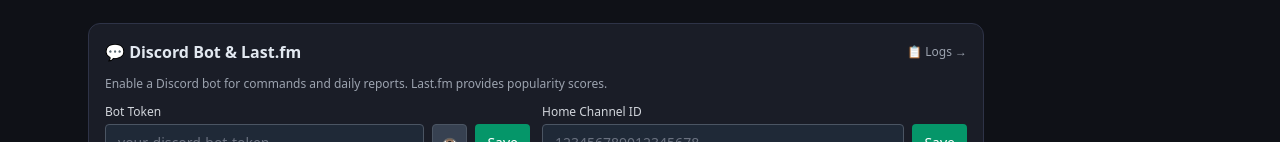
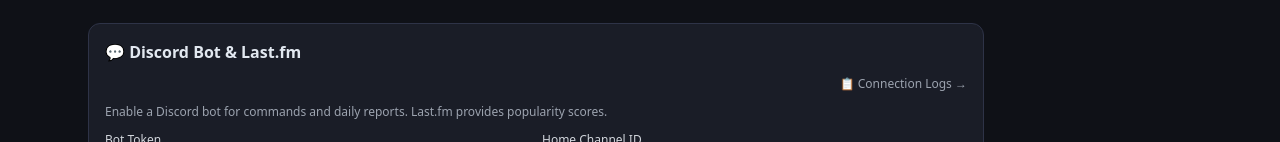
Before and after one commit to wgoff-labs/Groovarr, a Next.js app in the folder frontend/: page /settings in a window 1280 px wide. Shown: the part 566-708 px from the top of the page. Built offline with nearby package versions, Linux system fonts and the light colour scheme; no server answers.

Commit message:
ui: split service block headers into left/right grid layout

```diff
--- a/frontend/src/app/settings/page.tsx
+++ b/frontend/src/app/settings/page.tsx
@@ -327,11 +327,11 @@
 
       {/* ── Lidarr ── */}
       <div className="card space-y-3">
-        {/* Header: title + status + button */}
-        <div className="flex items-center justify-between">
+        {/* Header: left=title, right=status+button */}
+        <div className="grid grid-cols-2 items-center">
           <h2 className="text-base font-semibold flex items-center gap-2">🎵 Lidarr</h2>
           {lidarrStatus && (
-            <div className="flex items-center gap-3">
+            <div className="flex items-center justify-end gap-3">
               <p className={`text-xs ${connColor(lidarrStatus)}`}>{connLabel(lidarrStatus)}</p>
               {connBtn(lidarrStatus, connActing === 'lidarr', 'lidarr', handleConnection)}
             </div>
@@ -366,26 +366,32 @@
 
       {/* ── Discord Bot & Last.fm ── */}
       <div className="card space-y-3">
-        {/* Header: title + discord status + logs link */}
-        <div className="flex items-center justify-between">
+        {/* Header: left=title, right=status rows + logs link */}
+        <div className="grid grid-cols-2">
           <h2 className="text-base font-semibold flex items-center gap-2">💬 Discord Bot &amp; Last.fm</h2>
-          <div className="flex items-center gap-3">
+          <div className="space-y-1 text-right">
+            <div className="flex items-center justify-end gap-3">
               {discordStatus && (
-              <div className="flex items-center gap-2">
-                <span className="text-xs text-gray-500">Discord</span>
+                <>
+                  <span className="text-xs text-gray-400">Discord</span>
                   <p className={`text-xs ${connColor(discordStatus)}`}>{connLabel(discordStatus)}</p>
                   {connBtn(discordStatus, connActing === 'discord', 'discord', handleConnection)}
+                </>
+              )}
             </div>
-            )}
+            <div className="flex items-center justify-end gap-3">
               {lastfmStatus && (
-              <div className="flex items-center gap-2">
-                <span className="text-xs text-gray-500">Last.fm</span>
+                <>
+                  <span className="text-xs text-gray-400">Last.fm</span>
                   <p className={`text-xs ${connColor(lastfmStatus)}`}>{connLabel(lastfmStatus)}</p>
                   {connBtn(lastfmStatus, connActing === 'lastfm', 'lastfm', handleConnection)}
+                </>
+              )}
             </div>
-            )}
-            <Link href="/logs" className="text-xs text-gray-400 hover:text-emerald-400 transition-colors">📋 Logs →</Link>
           </div>
+        </div>
+        <div className="flex items-center justify-end">
+          <Link href="/logs" className="text-xs text-gray-400 hover:text-emerald-400 transition-colors">📋 Connection Logs →</Link>
         </div>
         <p className="text-xs text-gray-400">
           Enable a Discord bot for commands and daily reports. Last.fm provides popularity scores.
```
Lines whose indentation alone changed are shown as unchanged.
